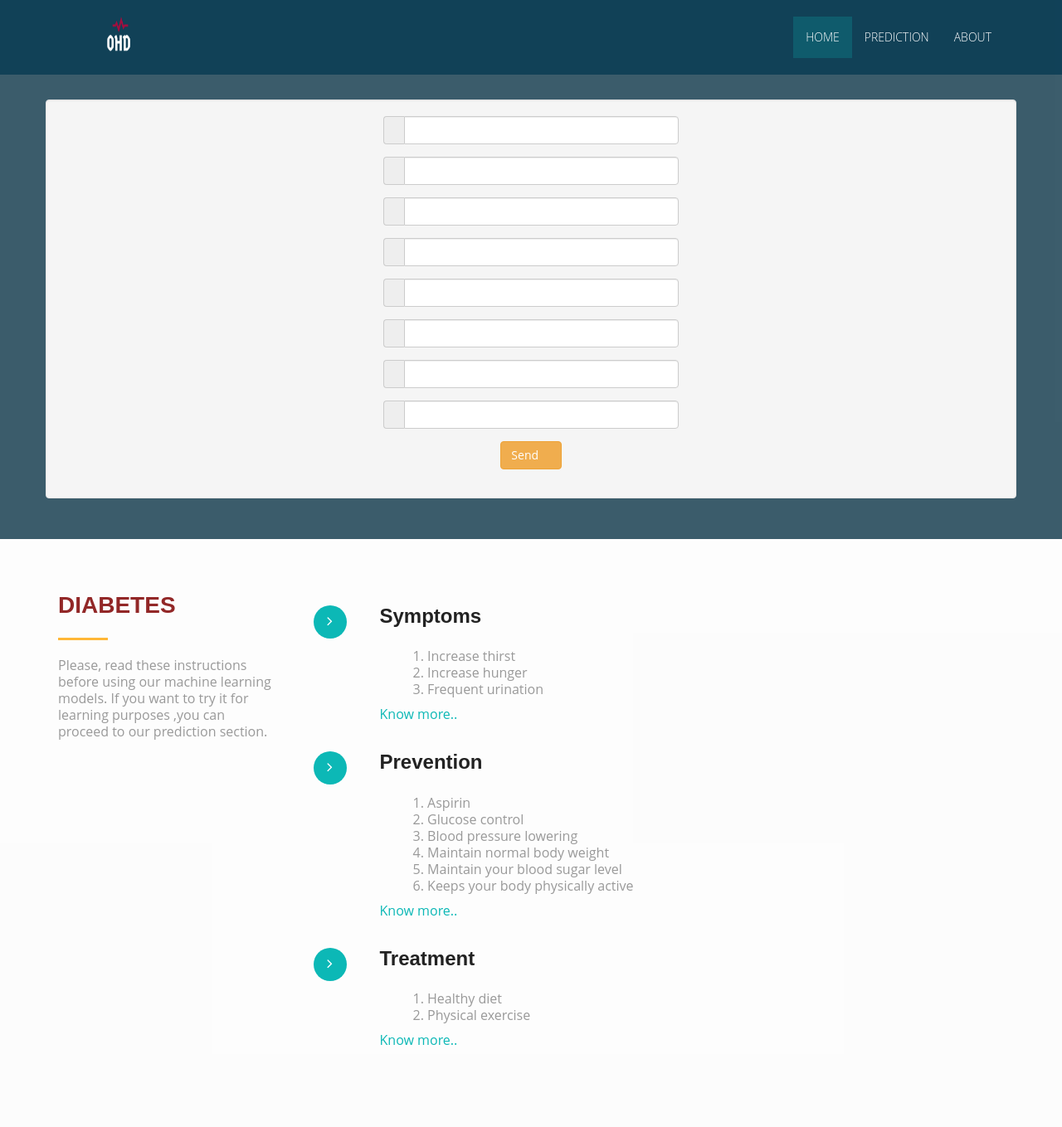
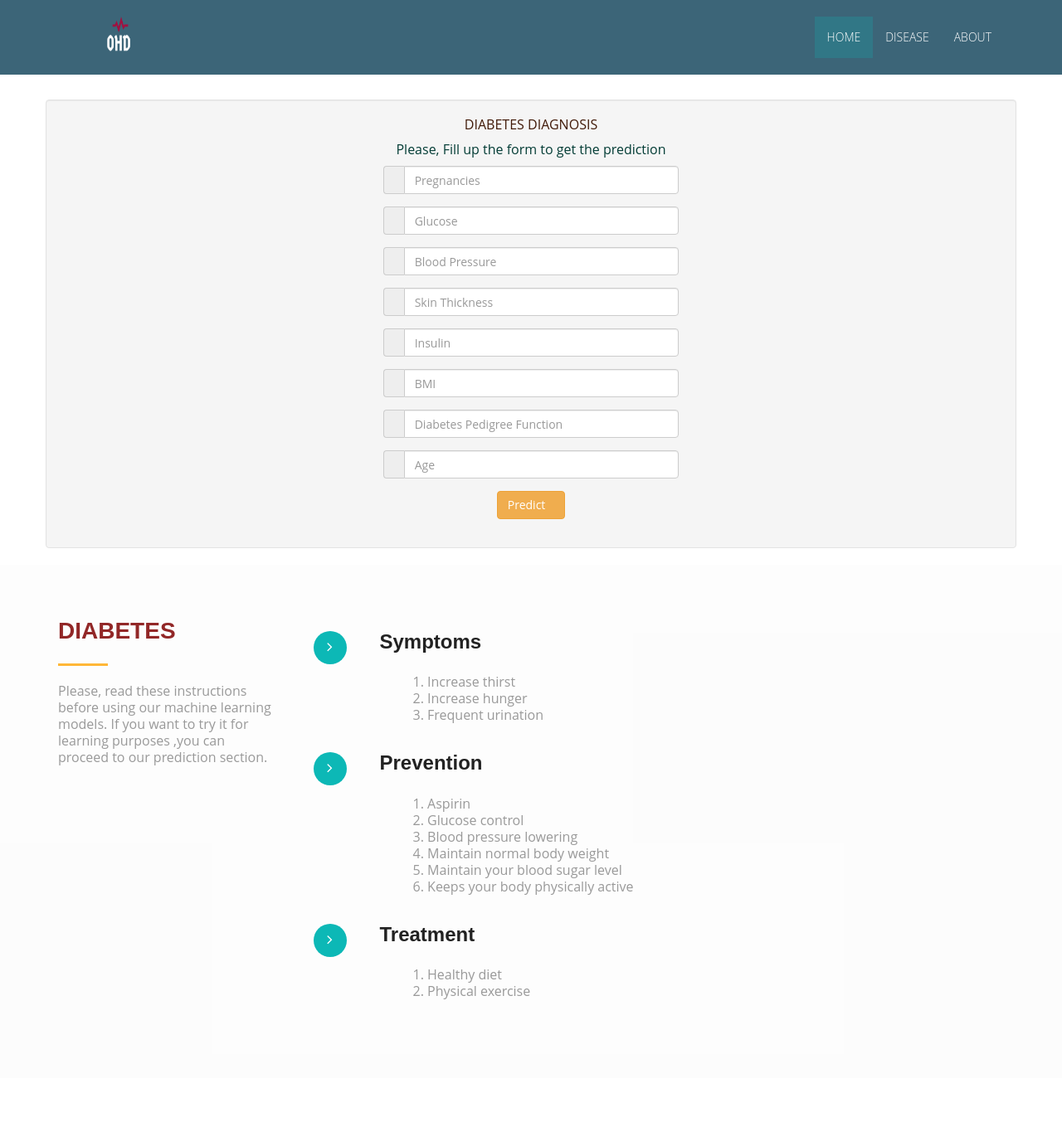
Before and after one commit to rohanpatankar926/onsite_health_diagnostics_aws_cicd, a Flask app: template src/templates/diabetes.html in a window 1280 px wide. Shown: the whole page at 83% size. After the commit the page ends 1205 px from the top, so only its background shows below. Run offline with Flask 2, Linux system fonts and the light colour scheme; the template is opened without the code that fills it, so the values that code supplies are empty; some libraries are stand-ins or nearby versions; some web fonts are replaced.

Commit message:
add frontend design for various diseases

```diff
--- a/app.py
+++ b/app.py
@@ -19,9 +19,28 @@ def index():
 def disease():
     return render_template('disease.html')
 
+
+
+
 @app.route('/breastcancer',methods=['GET','POST'])
 def breastcancer():
     return render_template('breastcancer.html')
 
+@app.route('/diabetes',methods=['GET','POST'])
+def diabetes():
+    return render_template('diabetes.html')
+
+@app.route('/pneumonia',methods=['GET','POST'])
+def pneumonia():
+    return render_template('pneumonia.html')
+
+@app.route('/thyroid',methods=['GET','POST'])
+def thyroid():
+    return render_template('thyroid.html')
+
+@app.route('/heart',methods=['GET','POST'])
+def heart():
+    return render_template('heart.html')
+
 if __name__=="__main__":
     app.run(port=5000,debug=True)
--- a/src/templates/breastcancer.html
+++ b/src/templates/breastcancer.html
@@ -66,8 +66,8 @@
 
                     <label class="col-md-4 control-label"></label>
                     <div class="col-md-4 inputGroupContainer">
-                     <p style="color:rgb(65, 26, 8)">BREAST CANCER DIAGNOSIS</p>
-                     <p style="color:rgb(4, 61, 54)">Please, Fill up the form to get the prediction</p>
+                      <p style="color:rgb(65, 26, 8)">BREAST CANCER DIAGNOSIS</p>
+                      <p style="color:rgb(4, 61, 54)">Please, Fill up the form to get the prediction</p>
                       <div class="input-group">
                         <span class="input-group-addon"></span>
                         <input name="Diagnosis" placeholder="Diagnosis" class="form-control" type="text">
@@ -321,7 +321,7 @@
                 </fieldset>
               </form>
             </div>
-          </div><!-- /.container -->
+          </div>
         </div>
       </div>
     </div>
--- a/src/templates/diabetes.html
+++ b/src/templates/diabetes.html
@@ -8,19 +8,18 @@
   <title>Diabetes</title>
   <link rel="preconnect" href="https://fonts.googleapis.com">
   <link rel="preconnect" href="https://fonts.gstatic.com" crossorigin>
+  <link rel="icon" href="{{url_for('static', filename='img/disease2page.png')}}">
   <link href="https://fonts.googleapis.com/css2?family=Nunito+Sans&display=swap" rel="stylesheet">
-  <link rel="stylesheet" type="text/css"
-    href="/home/apsara/Desktop/Onsite-Health-Diagnostic-OHD/src/assets/css/font-awesome.min.css">
-  <link rel="stylesheet" type="text/css"
-    href="/home/apsara/Desktop/Onsite-Health-Diagnostic-OHD/src/assets/css/bootstrap.min.css">
+  <link rel="stylesheet" type="text/css" href="{{url_for('static', filename='/css/font-awesome.min.css')}}">
+  <link rel="stylesheet" type="text/css" href="{{url_for('static', filename='/css/bootstrap.min.css')}}">
 
-  <link rel="stylesheet" href="/home/apsara/Desktop/Onsite-Health-Diagnostic-OHD/src/assets/css/style.css">
+  <link rel="stylesheet" href="{{url_for('static', filename='/css/style.css')}}">
 
 </head>
 
 <body>
   <section id="top-section" class="top-section">
-    <div class="bg-color">
+    <div class="bg-colo">
       <nav class="navbar navbar-default navbar-fixed-top">
         <div class="container">
           <div class="col-md-12">
@@ -30,15 +29,14 @@
                 <span class="icon-bar"></span>
                 <span class="icon-bar"></span>
               </button>
-              <a class="navbar-brand" href="#"><img
-                  src="/home/apsara/Desktop/Onsite-Health-Diagnostic-OHD/src/assets/static/img/logo.png"
+              <a class="navbar-brand" href="#"><img src="{{url_for('static', filename='img/logo.png')}}"
                   class="img-responsive" style="width:400px;height: 50px; margin-top: -18px;"></a>
             </div>
             <div class="collapse navbar-collapse navbar-right" id="myNavbar">
               <ul class="nav navbar-nav">
-                <li class="active"><a href="disease.html">Home</a></li>
+                <li class="active"><a href="{{url_for('index')}}">Home</a></li>
+                <li class=""><a href="{{url_for('disease')}}">Disease</a></li>
 
-                <li class=""><a href="#prediction">prediction</a></li>
                 <li class=""><a href="#about">About</a></li>
 
               </ul>
@@ -62,13 +60,15 @@
                   <!-- <legend>Enter values!</legend> -->
 
                   <!-- Text input-->
+                  <p style="color:rgb(65, 26, 8)">DIABETES DIAGNOSIS</p>
+                  <p style="color:rgb(4, 61, 54)">Please, Fill up the form to get the prediction</p>
 
                   <div class="form-group">
                     <label class="col-md-4 control-label"></label>
                     <div class="col-md-4 inputGroupContainer">
                       <div class="input-group">
                         <span class="input-group-addon"></span>
-                        <input name="Pregnancies" placeholder="" class="form-control" type="text">
+                        <input name="Pregnancies" placeholder="Pregnancies" class="form-control" type="text">
                       </div>
                     </div>
                   </div>
@@ -80,7 +80,7 @@
                     <div class="col-md-4 inputGroupContainer">
                       <div class="input-group">
                         <span class="input-group-addon"></span>
-                        <input name="Gluscose" placeholder="" class="form-control" type="text">
+                        <input name="Gluscose" placeholder="Glucose" class="form-control" type="text">
                       </div>
                     </div>
                   </div>
@@ -91,7 +91,7 @@
                     <div class="col-md-4 inputGroupContainer">
                       <div class="input-group">
                         <span class="input-group-addon"></span>
-                        <input name="Bloodpressure" placeholder="" class="form-control" type="text">
+                        <input name="Bloodpressure" placeholder="Blood Pressure" class="form-control" type="text">
                       </div>
                     </div>
                   </div>
@@ -104,7 +104,7 @@
                     <div class="col-md-4 inputGroupContainer">
                       <div class="input-group">
                         <span class="input-group-addon"></span>
-                        <input name="SkinThickness" placeholder="" class="form-control" type="text">
+                        <input name="SkinThickness" placeholder="Skin Thickness" class="form-control" type="text">
                       </div>
                     </div>
                   </div>
@@ -116,7 +116,7 @@
                     <div class="col-md-4 inputGroupContainer">
                       <div class="input-group">
                         <span class="input-group-addon"></span>
-                        <input name="Isulin" placeholder="" class="form-control" type="text">
+                        <input name="Isulin" placeholder="Insulin" class="form-control" type="text">
                       </div>
                     </div>
                   </div>
@@ -128,7 +128,7 @@
                     <div class="col-md-4 inputGroupContainer">
                       <div class="input-group">
                         <span class="input-group-addon"></span>
-                        <input name="BMI" placeholder="" class="form-control" type="text">
+                        <input name="BMI" placeholder="BMI" class="form-control" type="text">
                       </div>
                     </div>
                   </div>
@@ -144,7 +144,8 @@
                     <div class="col-md-4 inputGroupContainer">
                       <div class="input-group">
                         <span class="input-group-addon"></span>
-                        <input name="DiabetesPedigreeFunction" placeholder="" class="form-control" type="text">
+                        <input name="DiabetesPedigreeFunction" placeholder="Diabetes Pedigree Function"
+                          class="form-control" type="text">
                       </div>
                     </div>
                   </div>
@@ -155,7 +156,7 @@
                     <div class="col-md-4 inputGroupContainer">
                       <div class="input-group">
                         <span class="input-group-addon"></span>
-                        <input name="Age" placeholder="" class="form-control" type="text">
+                        <input name="Age" placeholder="Age" class="form-control" type="text">
                       </div>
                     </div>
                   </div>
@@ -172,7 +173,7 @@
                   <div class="form-group">
                     <label class="col-md-4 control-label"></label>
                     <div class="col-md-4">
-                      <button type="submit" class="btn btn-warning">Send <span
+                      <button type="submit" class="btn btn-warning">Predict<span
                           class="glyphicon glyphicon-send"></span></button>
                     </div>
                   </div>
@@ -217,7 +218,7 @@
                   <li>3. Frequent urination</li>
                 </ul>
 
-                <a href="Diabetes.html" style="color: #0cb8b6; padding-top:10px;">Know more..</a>
+
               </div>
             </div>
             <div class="more-features-box-text">
@@ -232,7 +233,7 @@
                   <li>5. Maintain your blood sugar level</li>
                   <li>6. Keeps your body physically active</li>
                 </ul>
-                <a href="" style="color: #0cb8b6; padding-top:10px;">Know more..</a>
+
 
               </div>
             </div>
@@ -244,7 +245,7 @@
                   <li>1. Healthy diet</li>
                   <li>2. Physical exercise</li>
                 </ul>
-                <a href="" style="color: #0cb8b6; padding-top:10px;">Know more..</a>
+
               </div>
 
             </div>
@@ -256,11 +257,9 @@
   </section>
 
 
-  <script src="/home/apsara/Desktop/Onsite-Health-Diagnostic-OHD/src/assets/js/jquery.min.js"></script>
-  <script src="/home/apsara/Desktop/Onsite-Health-Diagnostic-OHD/src/assets/js/jquery.easing.min.js"></script>
-  <script src="/home/apsara/Desktop/Onsite-Health-Diagnostic-OHD/src/assets/js/bootstrap.min.js"></script>
-  <script src="/home/apsara/Desktop/Onsite-Health-Diagnostic-OHD/src/assets/js/custom.js"></script>
-  <script src="contactform/contactform.js"></script>
+  <script src="{{url_for('static',filename='js/jquery.min.js')}}"></script>
+  <script src="{{url_for('static',filename='js/bootstrap.min.js')}}"></script>
+  <script src="{{url_for('static',filename='js/custom.js')}}"></script>
 </body>
 
 </html>
```
Also changed, not shown: src/templates/disease.html (+12 -6 lines), src/templates/heart.html (renamed from src/templates/heartdisease.html, +20 -22 lines), src/templates/pneumonia.html (+12 -17 lines), src/templates/thyroid.html (+30 -30 lines), src/templates/index.html (line endings or trailing spaces).
